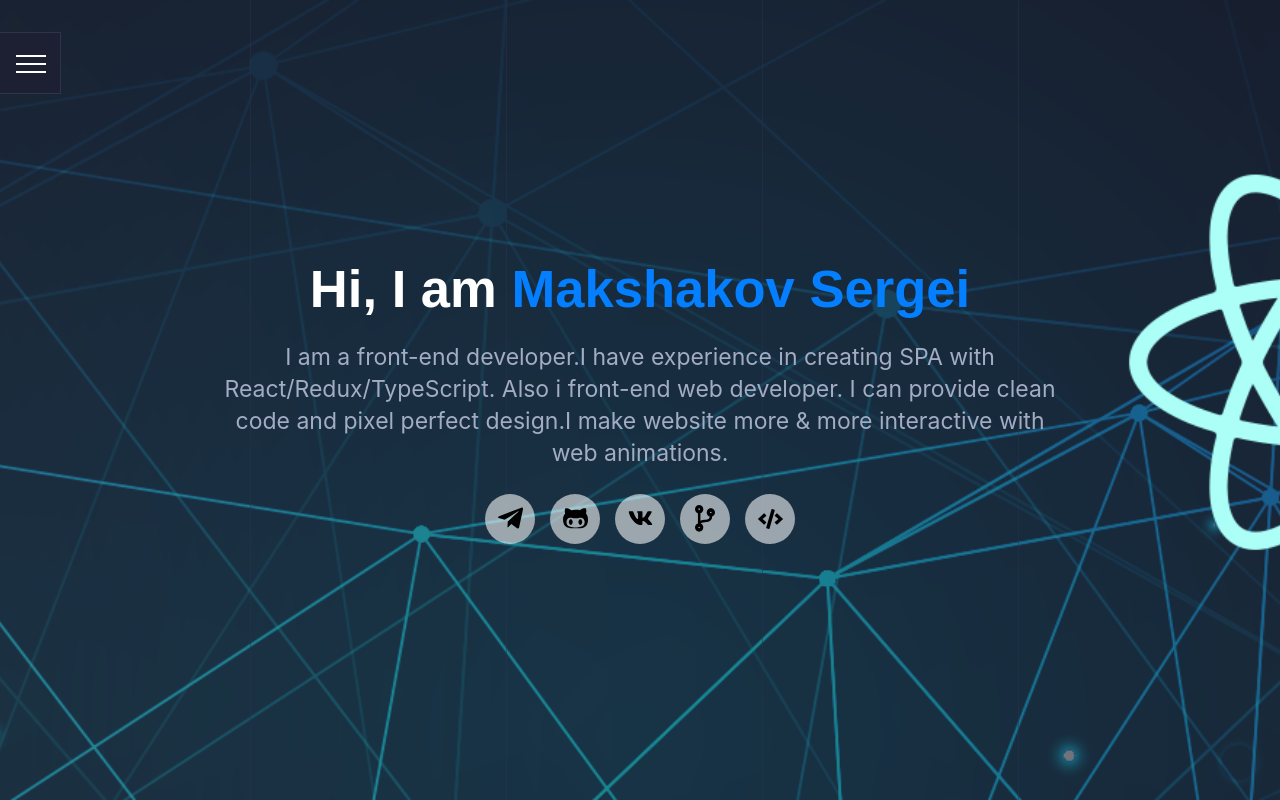
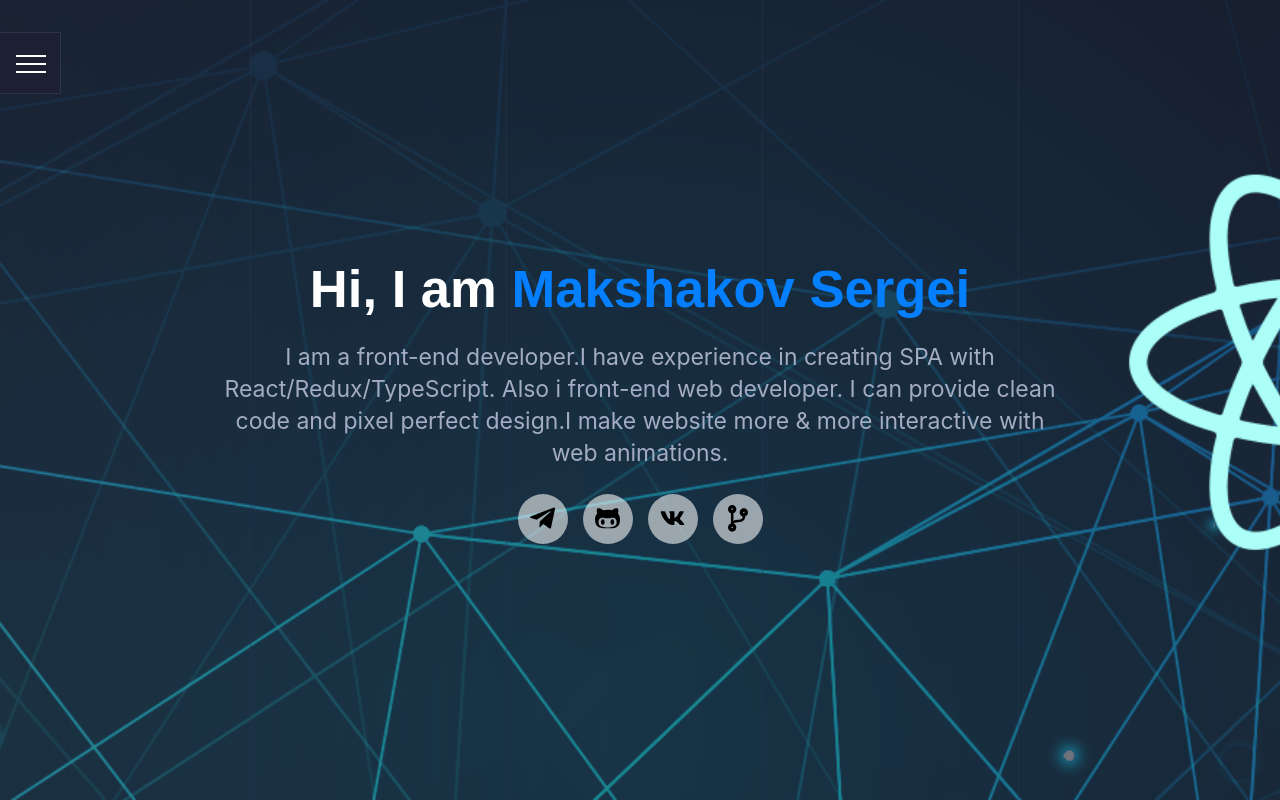
Before and after one commit to layout-IT/Portfolio, a React (Create React App) app: page /home in a window 1280 px wide. Built offline with nearby package versions, Linux system fonts and the light colour scheme.

Commit message:
changing the data

```diff
--- a/src/Main/Home-page/Home.tsx
+++ b/src/Main/Home-page/Home.tsx
@@ -19,7 +19,7 @@ export function Home() {
                         with React/Redux/TypeScript. Also i front-end web developer. I can provide clean code and pixel perfect
                         design.I make website more & more interactive with web animations.</p>
                     <div className={s.container_span}>
-                        <a href="https://t.me/SergeiMakshakov" target={'_blank'} className={s.container_span_svg}>
+                        <a href="https://t.me/MakshakovS" target={'_blank'} className={s.container_span_svg}>
                             <svg aria-hidden="true" focusable="false" data-prefix="fab" data-icon="telegram-plane"
                                  role="img"
                                  xmlns="http://www.w3.org/2000/svg" viewBox="0 0 448 512"
@@ -56,15 +56,6 @@ export function Home() {
                                       className=""></path>
                             </svg>
                         </a>
-                        <a href="https://www.codewars.com/users/layout-IT" target={'_blank'} className={s.container_span_svg}>
-                            <svg aria-hidden="true" focusable="false" data-prefix="fas" data-icon="code" role="img"
-                                 xmlns="http://www.w3.org/2000/svg" viewBox="0 0 640 512"
-                                 className="svg-inline--fa fa-code fa-w-20 fa-5x">
-                                <path fill="currentColor"
-                                      d="M278.9 511.5l-61-17.7c-6.4-1.8-10-8.5-8.2-14.9L346.2 8.7c1.8-6.4 8.5-10 14.9-8.2l61 17.7c6.4 1.8 10 8.5 8.2 14.9L293.8 503.3c-1.9 6.4-8.5 10.1-14.9 8.2zm-114-112.2l43.5-46.4c4.6-4.9 4.3-12.7-.8-17.2L117 256l90.6-79.7c5.1-4.5 5.5-12.3.8-17.2l-43.5-46.4c-4.5-4.8-12.1-5.1-17-.5L3.8 247.2c-5.1 4.7-5.1 12.8 0 17.5l144.1 135.1c4.9 4.6 12.5 4.4 17-.5zm327.2.6l144.1-135.1c5.1-4.7 5.1-12.8 0-17.5L492.1 112.1c-4.8-4.5-12.4-4.3-17 .5L431.6 159c-4.6 4.9-4.3 12.7.8 17.2L523 256l-90.6 79.7c-5.1 4.5-5.5 12.3-.8 17.2l43.5 46.4c4.5 4.9 12.1 5.1 17 .6z"
-                                      className=""></path>
-                            </svg>
-                        </a>
                     </div>
                 </div>
             </div>
--- a/src/Main/Resume-page/Resume.tsx
+++ b/src/Main/Resume-page/Resume.tsx
@@ -72,7 +72,7 @@ export function Resume () {
                               d="M464 128h-80V80c0-26.51-21.49-48-48-48H176c-26.51 0-48 21.49-48 48v48H48c-26.51 0-48 21.49-48 48v256c0 26.51 21.49 48 48 48h416c26.51 0 48-21.49 48-48V176c0-26.51-21.49-48-48-48zM176 80h160v48H176V80zM54 176h404c3.31 0 6 2.69 6 6v74H48v-74c0-3.31 2.69-6 6-6zm404 256H54c-3.31 0-6-2.69-6-6V304h144v24c0 13.25 10.75 24 24 24h80c13.25 0 24-10.75 24-24v-24h144v122c0 3.31-2.69 6-6 6z"
                               className=""></path>
                     </svg>
-                    <div className={style.workingExperience_title}>Work experience 3 years 9 months</div>
+                    <div className={style.workingExperience_title}>Work experience 4 years 6 months</div>
                 </div>
                 <div className={style.list}>
                     <div className={style.listItem}>
@@ -98,7 +98,7 @@ export function Resume () {
                          </div>
                     </div>
                     <div className={style.listItem}>
-                        <div className={style.listItemLeft}>January 2023 — August 2023</div>
+                        <div className={style.listItemLeft}>September 2021 — March 2022</div>
                         <div className={style.listItemRight}>
                             <div className={style.listItemRight_title}>
                                 IT-INCUBATOR <br/>
@@ -111,7 +111,7 @@ export function Resume () {
                         </div>
                     </div>
                     <div className={style.listItem}>
-                        <div className={style.listItemLeft}>December 2020 — March 2022
+                        <div className={style.listItemLeft}>March 2020 — September 2022
                         </div>
                         <div className={style.listItemRight}>
                             <div className={style.listItemRight_title}>
@@ -164,8 +164,6 @@ export function Resume () {
                         <div className={style.listItemRight}>
                             <div className={style.listItemRight_title}>Course on layout from "Фрилансер по жизни"</div>
                             <div className={style.listItemRight_text}>
-                                <a className={style.Sertificate}
-                                   href="https://fls.guru/certificate.html?Sergei_Makshakov_%D0%A1%D0%B5%D1%80%D0%B3%D0%B5%D0%B9%20%D0%98%D0%B2%D0%B0%D0%BD%D0%BE%D0%B2%D0%B8%D1%87#9223">Certificate</a><br/>
                                 - HTML. <br/>
                                 - CSS (SCSS). <br/>
                                 - Gulp. <br/>
```
Lines whose indentation alone changed are shown as unchanged.
